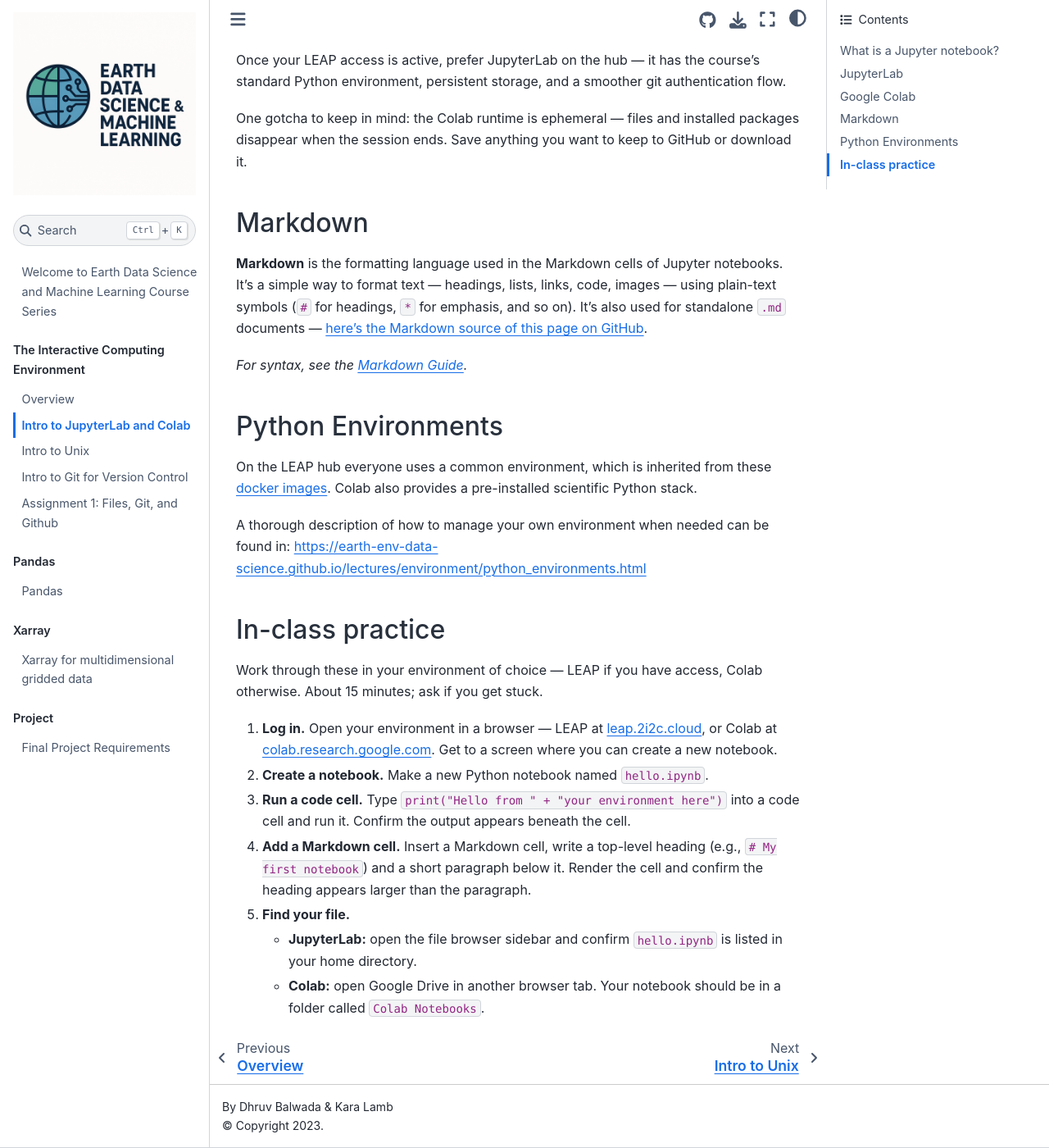
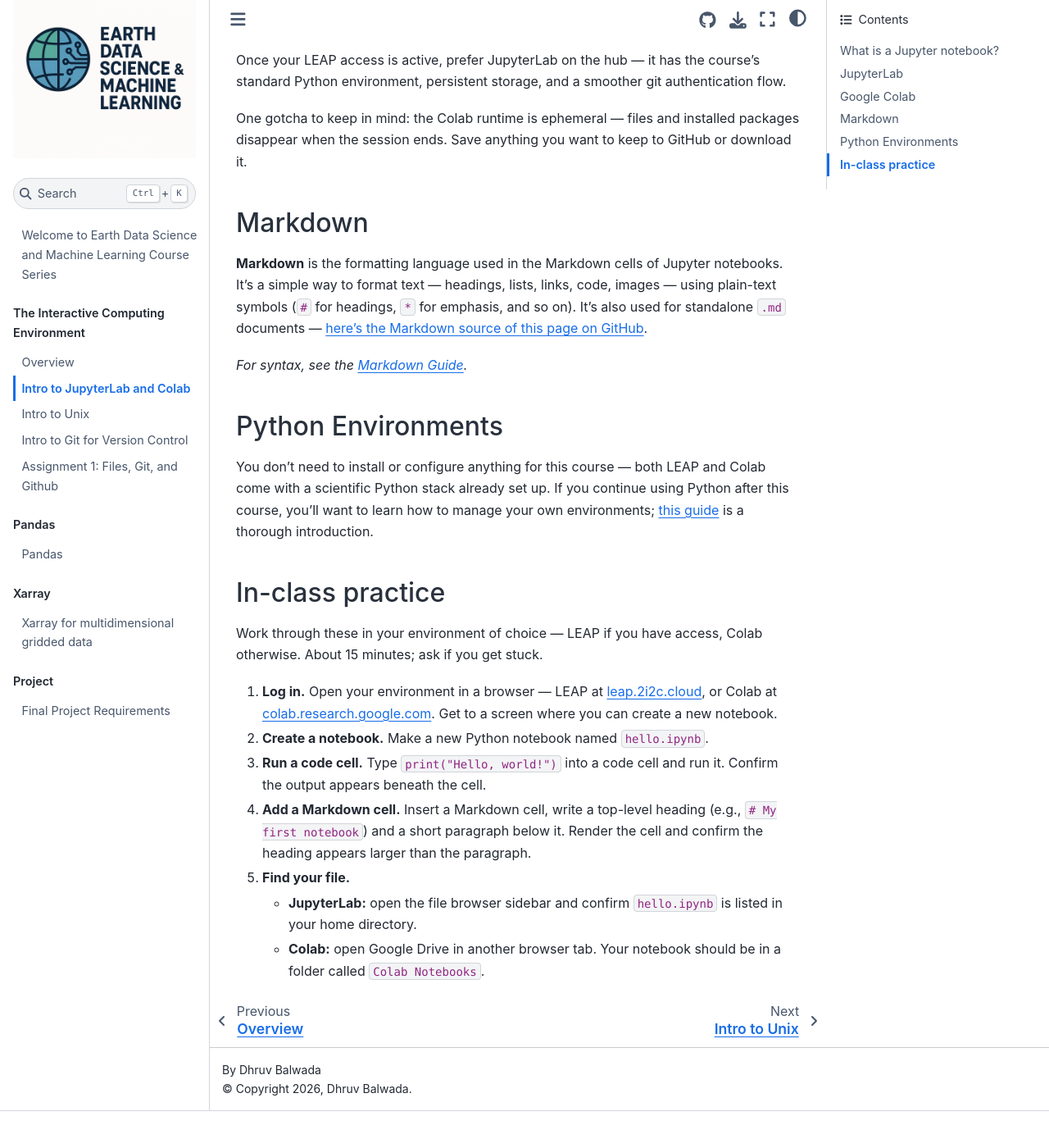
Before and after one commit to earth-DS-ML/summer_2026, a Jupyter Book: the page built from lectures_DS/computing_env/jupyterlab_and_colab.md, in a window 1280 px wide and 1400 px high, scrolled down 1677 px. Shown: the whole window at 82% size. Built offline with Jupyter Book 1.0.4 settings and Sphinx 7.4.7 and the Sphinx Book theme 1.1.4, drawn with Linux system fonts in a browser that asks for light colours; pages that are not in the unit, such as notebooks, are missing from menus; after the commit the page ends 3032 px from its top, so only the background shows below that; some of the changed text lies outside the part shown.

Commit message:
Polish JupyterLab+Colab page; update footer attribution
- _config.yml: change author to "Dhruv Balwada"; pin copyright to "2026, Dhruv Balwada"
- jupyterlab_and_colab.md:
  - Trim JupyterLab section to one paragraph + a single "Learn more" link
  - Reframe Markdown section to lead with notebook cells; link to this page's Markdown source on GitHub
  - Shorten Python Environments to a forward pointer for after the course
  - Fix in-class practice step 3 (replace ambiguous string concat with `print("Hello, world!")`)
  - Use "first few days" consistently for hub provisioning wait

Co-Authored-By: Claude Opus 4.7 (1M context) <noreply@anthropic.com>

```diff
--- a/_config.yml
+++ b/_config.yml
@@ -2,7 +2,7 @@
 # Learn more at https://jupyterbook.org/customize/config.html
 
 title: Earth Data Science and Machine Learning
-author: Dhruv Balwada & Kara Lamb
+author: Dhruv Balwada
 logo: logo_class.png
 
 # Force re-execution of notebooks on each build.
@@ -30,3 +30,8 @@ repository:
 html:
   use_issues_button: true
   use_repository_button: true
+
+# Pin the footer copyright year so it doesn't auto-pick "build year"
+sphinx:
+  config:
+    copyright: "2026, Dhruv Balwada"
--- a/lectures_DS/computing_env/jupyterlab_and_colab.md
+++ b/lectures_DS/computing_env/jupyterlab_and_colab.md
@@ -54,9 +54,7 @@ One gotcha to keep in mind: the Colab runtime is ephemeral — files and install
 
 ## Python Environments
 
-On the LEAP hub everyone uses a common environment, which is inherited from these [docker images](https://github.com/pangeo-data/pangeo-docker-images/). Colab also provides a pre-installed scientific Python stack.
-
-A thorough description of how to manage your own environment when needed can be found in: https://earth-env-data-science.github.io/lectures/environment/python_environments.html
+You don't need to install or configure anything for this course — both LEAP and Colab come with a scientific Python stack already set up. If you continue using Python after this course, you'll want to learn how to manage your own environments; [this guide](https://earth-env-data-science.github.io/lectures/environment/python_environments.html) is a thorough introduction.
 
 ## In-class practice
 
@@ -66,7 +64,7 @@ Work through these in your environment of choice — LEAP if you have access, Co
 
 2. **Create a notebook.** Make a new Python notebook named `hello.ipynb`.
 
-3. **Run a code cell.** Type `print("Hello from " + "your environment here")` into a code cell and run it. Confirm the output appears beneath the cell.
+3. **Run a code cell.** Type `print("Hello, world!")` into a code cell and run it. Confirm the output appears beneath the cell.
 
 4. **Add a Markdown cell.** Insert a Markdown cell, write a top-level heading (e.g., `# My first notebook`) and a short paragraph below it. Render the cell and confirm the heading appears larger than the paragraph.
 
```
Also changed, not shown: other parts of lectures_DS/computing_env/jupyterlab_and_colab.md (+1 -1 lines).
